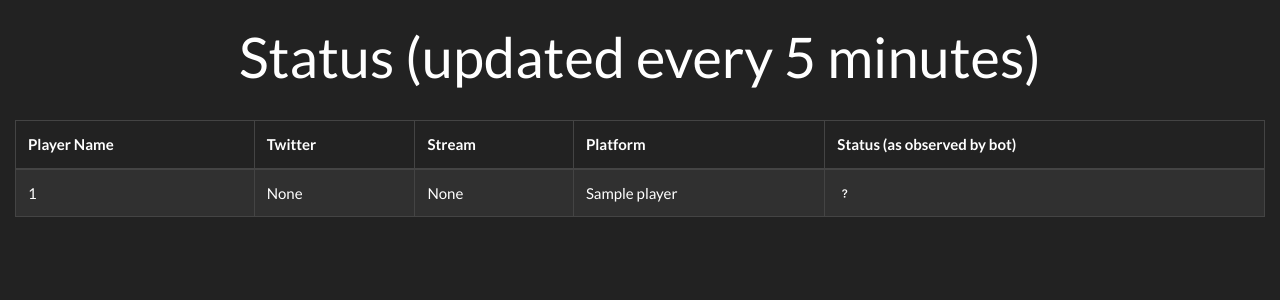
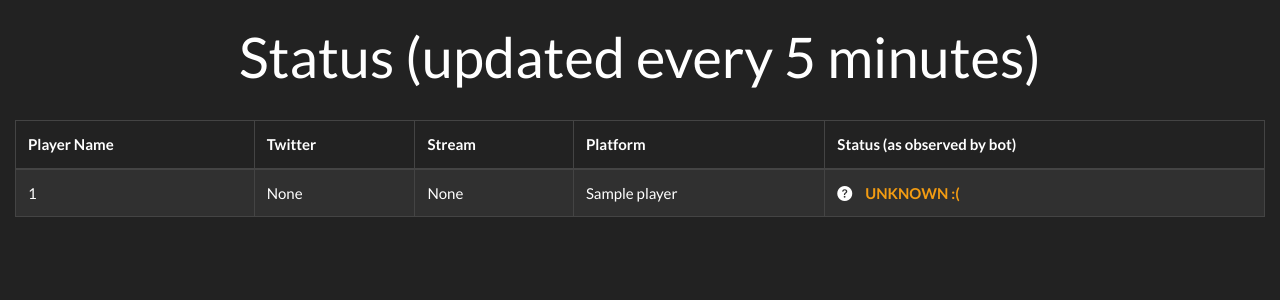
Before and after one commit to ohaiibuzzle/ljl-stream-bot, a Python web app: template src/web_interface/templates/main.jinja2 in a window 1280 px wide. Shown: the top 300 px of the page. Run offline with Jinja, Linux system fonts and the light colour scheme; the template is opened without the code that fills it: most values are stand-ins (such as "Sample title", 1, 10 or a date in 2020); some libraries are stand-ins or nearby versions.

Commit message:
QoL update for the WebUI

```diff
--- a/src/web_interface/templates/main.jinja2
+++ b/src/web_interface/templates/main.jinja2
@@ -11,7 +11,9 @@
 <body>
     <div class="container-fluid">
         <br>
-        <h1 class="display-4 text-center">Status (updated every 5 minutes)</h1>
+        <div class="container-fluid">
+            <h1 class="display-4 text-center">Status (updated every 5 minutes)</h1>
+        </div>
         <br>
         <table class="table table-striped table-bordered table-hover">
             <thead>
@@ -26,7 +28,7 @@
                 <tr>
                     <td>{{player[0]}}</td>
                     {% if player[4]%}
-                    <td><a href="https://twitter.com/{{player[4]}}">{{player[4]}}</a></td>
+                    <td><a href="https://twitter.com/{{player[4][1:]}}">{{player[4]}}</a></td>
                     {%else%}
                     <td><a>None</a></td>
                     {%endif%}
@@ -38,11 +40,11 @@
 
                     <td>{{player[1]}}</td>
                     {% if player[5] == 1 %}
-                    <td><i class="bi bi-check"></i></td>
+                    <td><i class="bi bi-check-circle-fill"></i><b class="text-success" style="padding-left: 10px;"> Online </b></td>
                     {% elif player[5] == 0 %}
-                    <td><i class="bi bi-x"></i></td>
+                    <td><i class="bi bi-x-circle-fill"></i><b class="text-danger" style="padding-left: 10px;"> Offline </b></td>
                     {% else %}
-                    <td><i class="bi bi-question"></i></td>
+                    <td><i class="bi bi-question-circle-fill"></i><b class="text-warning" style="padding-left: 10px;"> UNKNOWN :( </b></td>
                     {% endif %}
                 </tr>
                 {%endfor%}
```
